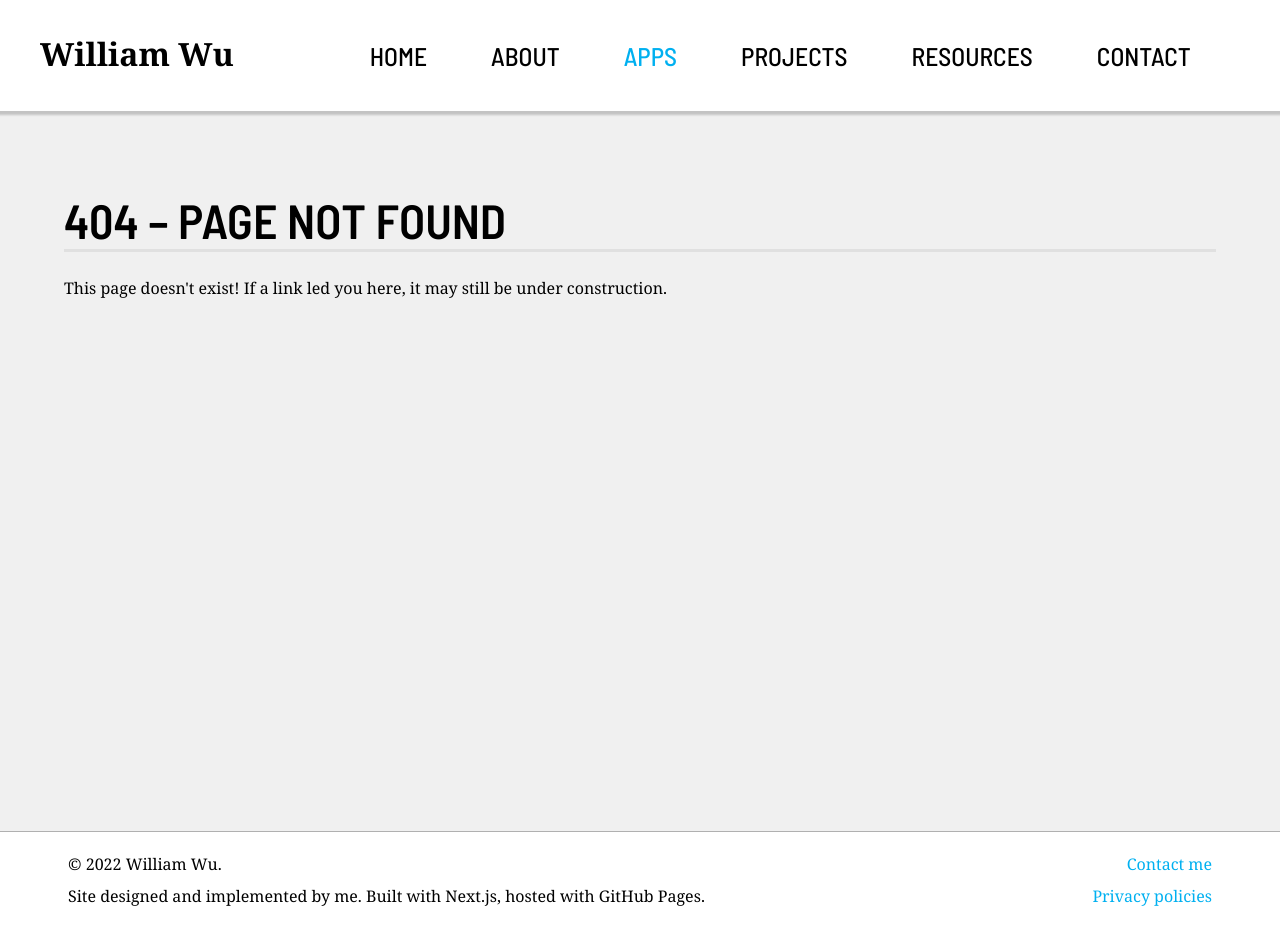
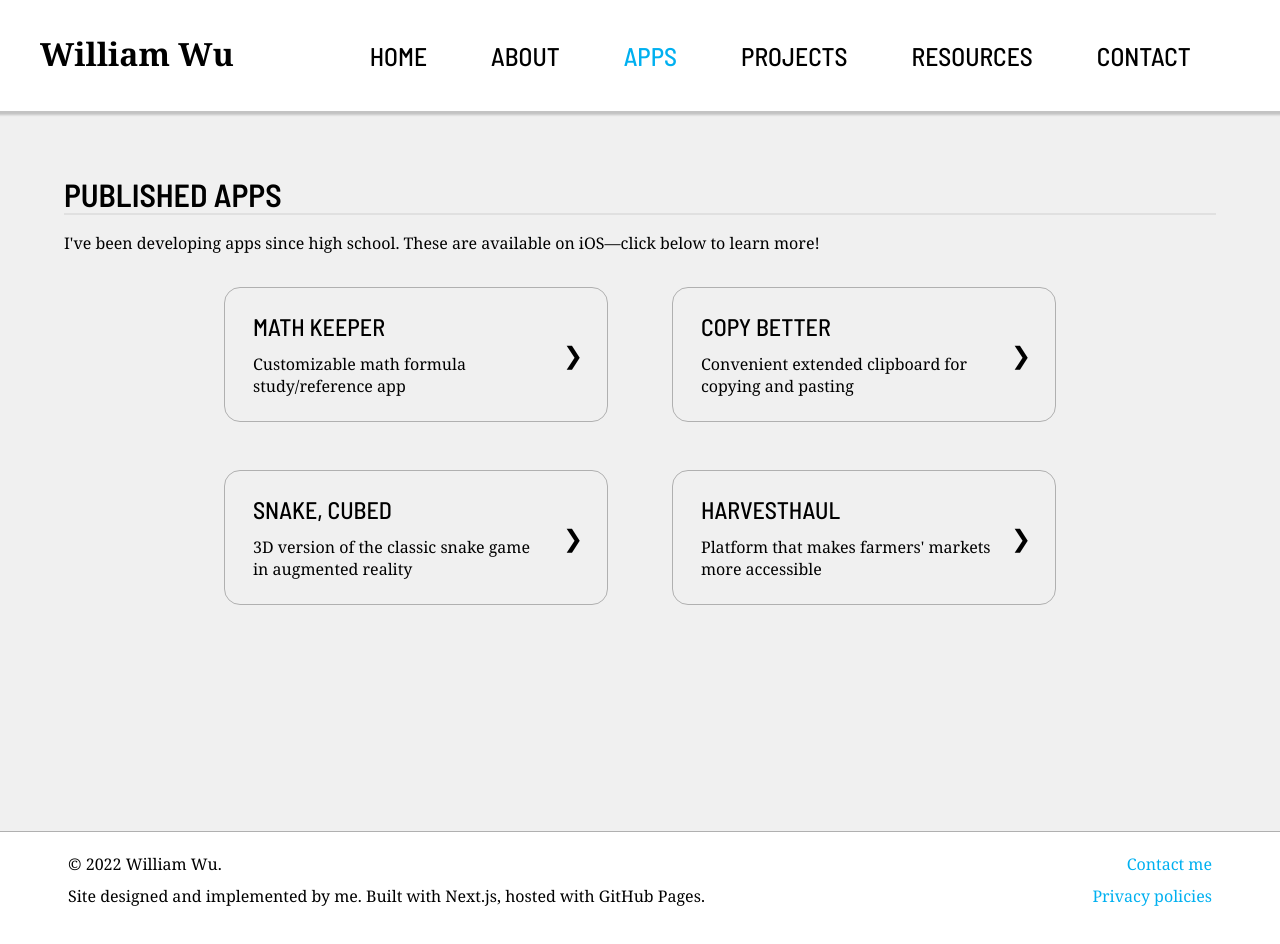
Before and after one commit to wllmwu/wllmwu.github.io, a Next.js app: page /apps in a window 1280 px wide. Before the commit this address had no page. Built offline with nearby package versions, Linux system fonts and the light colour scheme.

Commit message:
Add apps page

```diff
--- /dev/null
+++ b/pages/apps/index.mdx
@@ -0,0 +1,32 @@
+---
+title: Apps
+---
+
+import { Card, CardList } from "#components";
+
+## Published apps
+
+I've been developing apps since high school. These are available on iOS—click below to learn more!
+
+<CardList numColumns={2}>
+  <Card
+    title="Math Keeper"
+    subtitle="Customizable math formula study/reference app"
+    linkPath="/apps/math-keeper"
+  />
+  <Card
+    title="Copy Better"
+    subtitle="Convenient extended clipboard for copying and pasting"
+    linkPath="/apps/copy-better"
+  />
+  <Card
+    title="Snake, Cubed"
+    subtitle="3D version of the classic snake game in augmented reality"
+    linkPath="/apps/snake-cubed"
+  />
+  <Card
+    title="HarvestHaul"
+    subtitle="Platform that makes farmers' markets more accessible"
+    linkPath="/apps/harvesthaul"
+  />
+</CardList>
```
